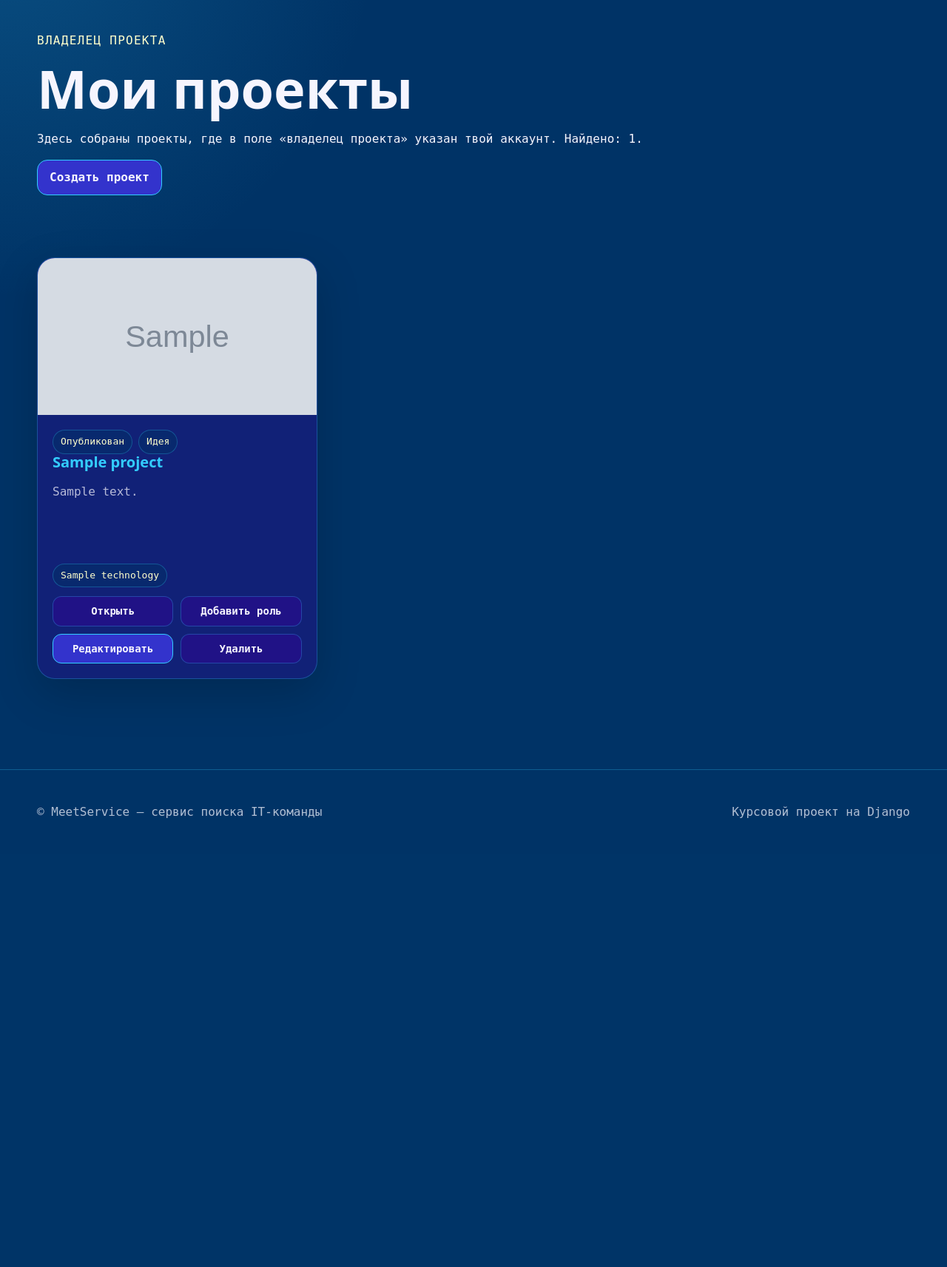
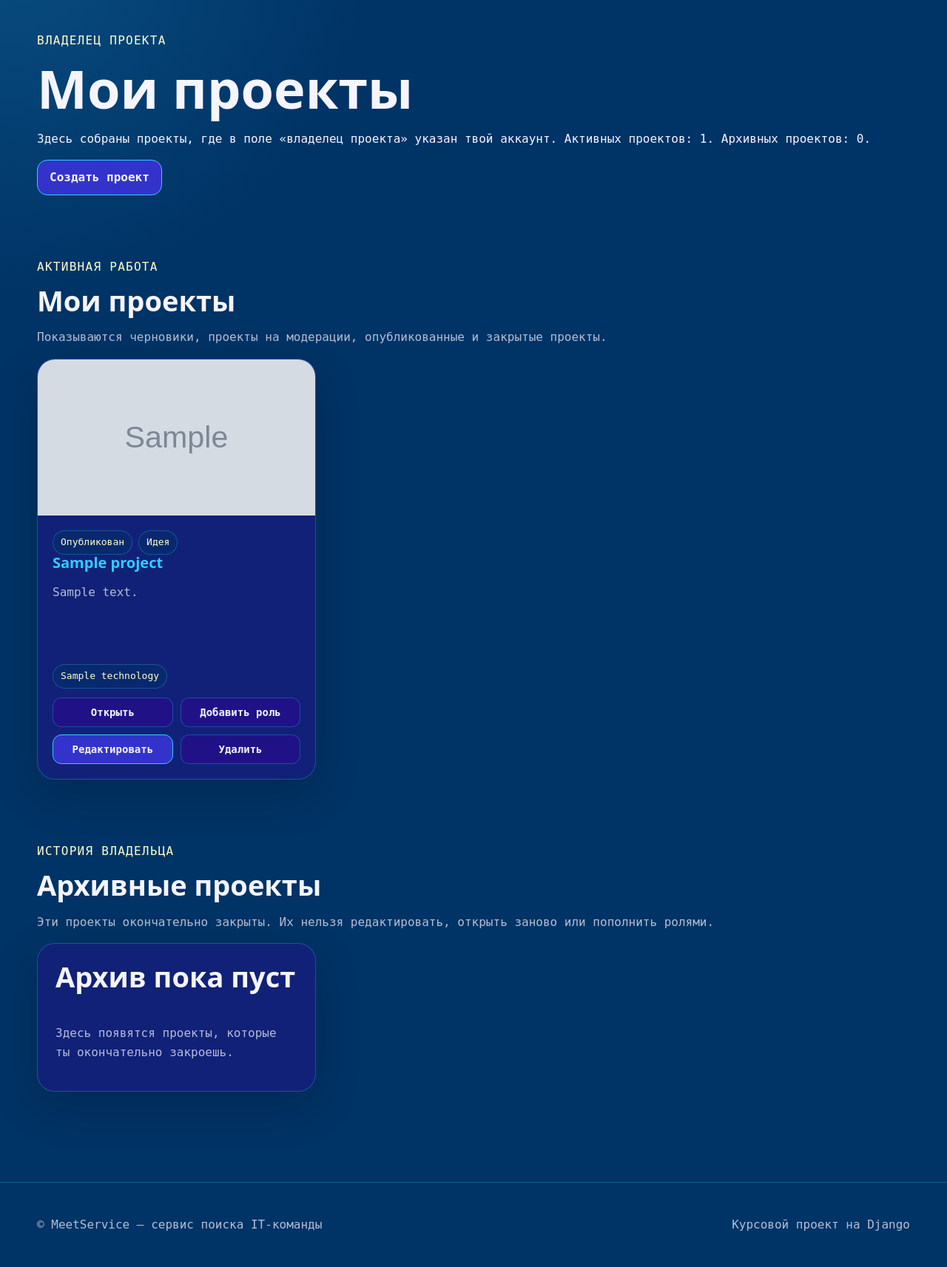
Before and after one commit to catsclaw-dev/new-makers, a Django app: page /projects/my/ in a window 1280 px wide. Shown: the part 107-1820 px from the top of the page at 74% size. Before the commit the page ends 1213 px from the top, so only its background shows below. Run offline with Django 5.2, Linux system fonts and the light colour scheme; a user stored in the database is signed in; tables that the repository leaves empty hold one stand-in row (values such as "Sample post"); grey boxes marked "Sample" are stand-in pictures.

Commit message:
feat: extended my_projects template

```diff
--- a/meetService/apps/projects/views.py
+++ b/meetService/apps/projects/views.py
@@ -260,17 +260,50 @@ def project_detail(request, slug):
 
 @login_required
 def my_projects(request):
-    """Проекты, которыми владеет текущий пользователь."""
-    projects = (
+    """Проекты, которыми владеет текущий пользователь, и архив владельца."""
+    active_projects = (
         Project.objects.select_related("owner")
         .prefetch_related("technologies", "vacancies__role")
         .filter(owner=request.user)
+        .exclude(status=Project.Status.ARCHIVED)
         .order_by("-created_at")
     )
 
+    archived_projects = (
+        Project.objects.select_related("owner")
+        .prefetch_related("technologies", "vacancies__role")
+        .filter(
+            owner=request.user,
+            status=Project.Status.ARCHIVED,
+        )
+        .order_by("-updated_at", "-created_at")
+    )
+
+    active_paginator = Paginator(active_projects, 9)
+    archive_paginator = Paginator(archived_projects, 9)
+
+    active_page_number = request.GET.get("page", 1)
+    archive_page_number = request.GET.get("archive_page", 1)
+
+    try:
+        active_projects_page = active_paginator.page(active_page_number)
+    except PageNotAnInteger:
+        active_projects_page = active_paginator.page(1)
+    except EmptyPage:
+        active_projects_page = active_paginator.page(active_paginator.num_pages)
+
+    try:
+        archived_projects_page = archive_paginator.page(archive_page_number)
+    except PageNotAnInteger:
+        archived_projects_page = archive_paginator.page(1)
+    except EmptyPage:
+        archived_projects_page = archive_paginator.page(archive_paginator.num_pages)
+
     context = {
-        "projects": projects,
-        "projects_count": projects.count(),
+        "projects": active_projects_page,
+        "archived_projects": archived_projects_page,
+        "projects_count": active_projects.count(),
+        "archived_projects_count": archived_projects.count(),
     }
     return render(request, "projects/my_projects.html", context)
 
@@ -358,7 +391,7 @@ def project_update(request, slug):
             "Редактировать проект может только владелец или администратор."
         )
 
-    if not project.status == Project.Status.ARCHIVED:
+    if project.status == Project.Status.ARCHIVED:
         raise Http404("Архивный проект нельзя редактировать.")
 
     if request.method == "POST":
--- a/meetService/static/css/site.css
+++ b/meetService/static/css/site.css
@@ -1073,3 +1073,21 @@ option {
   margin: 0;
   color: var(--muted);
 }
+
+.cards-grid {
+  display: grid;
+  grid-template-columns: repeat(3, minmax(0, 1fr));
+  gap: 24px;
+}
+
+@media (max-width: 900px) {
+  .cards-grid {
+    grid-template-columns: repeat(2, minmax(0, 1fr));
+  }
+}
+
+@media (max-width: 640px) {
+  .cards-grid {
+    grid-template-columns: 1fr;
+  }
+}
--- a/meetService/templates/projects/my_projects.html
+++ b/meetService/templates/projects/my_projects.html
@@ -6,13 +6,21 @@
         <h1>Мои проекты</h1>
         <p>
             Здесь собраны проекты, где в поле «владелец проекта» указан твой аккаунт.
-            Найдено: {{ projects_count }}.
+            Активных проектов: {{ projects_count }}.
+            Архивных проектов: {{ archived_projects_count }}.
         </p>
         <div class="hero-actions">
             <a class="btn btn-primary" href="{% url 'projects:project_create' %}">Создать проект</a>
         </div>
     </section>
     <section class="container section">
+        <div class="section-head">
+            <div>
+                <p class="eyebrow">активная работа</p>
+                <h2>Мои проекты</h2>
+            </div>
+            <p class="empty">Показываются черновики, проекты на модерации, опубликованные и закрытые проекты.</p>
+        </div>
         <div class="cards-grid">
             {% for project in projects %}
                 <article class="project-card">
@@ -46,10 +54,16 @@
                             </div>
                             <div class="project-actions">
                                 <a class="btn btn-secondary" href="{{ project.get_absolute_url }}">Открыть</a>
-                                <a class="btn btn-secondary"
-                                   href="{% url 'projects:project_vacancy_create' project.slug %}">Добавить роль</a>
-                                <a class="btn btn-primary"
-                                   href="{% url 'projects:project_update' project.slug %}">Редактировать</a>
+                                {% if project.status != "closed" and project.status != "archived" %}
+                                    <a class="btn btn-secondary"
+                                       href="{% url 'projects:project_vacancy_create' project.slug %}">
+                                        Добавить роль
+                                    </a>
+                                {% endif %}
+                                {% if project.status != "archived" %}
+                                    <a class="btn btn-primary"
+                                       href="{% url 'projects:project_update' project.slug %}">Редактировать</a>
+                                {% endif %}
                                 <a class="btn btn-secondary"
                                    href="{% url 'projects:project_delete' project.slug %}">Удалить</a>
                             </div>
@@ -58,11 +72,100 @@
                 </article>
             {% empty %}
                 <article class="action-card">
-                    <h2>У тебя пока нет проектов</h2>
+                    <h2>У тебя пока нет активных проектов</h2>
                     <p class="empty">Создай первый проект. Он сохранится как черновик, после чего ты сможешь добавить открытую роль.</p>
                     <a class="btn btn-primary" href="{% url 'projects:project_create' %}">Создать проект</a>
                 </article>
             {% endfor %}
         </div>
+        {% if projects.has_other_pages %}
+            <nav class="pagination" aria-label="Пагинация моих проектов">
+                {% if projects.has_previous %}
+                    <a class="btn btn-secondary"
+                       href="?page={{ projects.previous_page_number }}{% if archived_projects.number %}&archive_page={{ archived_projects.number }}{% endif %}">
+                        Назад
+                    </a>
+                {% endif %}
+                <span class="pagination-current">Страница {{ projects.number }} из {{ projects.paginator.num_pages }}</span>
+                {% if projects.has_next %}
+                    <a class="btn btn-secondary"
+                       href="?page={{ projects.next_page_number }}{% if archived_projects.number %}&archive_page={{ archived_projects.number }}{% endif %}">
+                        Вперёд
+                    </a>
+                {% endif %}
+            </nav>
+        {% endif %}
+    </section>
+    <section class="container section">
+        <div class="section-head">
+            <div>
+                <p class="eyebrow">история владельца</p>
+                <h2>Архивные проекты</h2>
+            </div>
+            <p class="empty">Эти проекты окончательно закрыты. Их нельзя редактировать, открыть заново или пополнить ролями.</p>
+        </div>
+        <div class="cards-grid">
+            {% for project in archived_projects %}
+                <article class="project-card project-card-archived">
+                    {% if project.cover_image %}
+                        <img class="project-cover"
+                             src="{{ project.cover_image.url }}"
+                             alt="{{ project.title }}">
+                    {% else %}
+                        <div class="project-cover project-cover-placeholder">
+                            <span>IT</span>
+                        </div>
+                    {% endif %}
+                    <div class="project-card-body">
+                        <div>
+                            <div class="card-meta">
+                                <span>{{ project.get_status_display }}</span>
+                                <span>{{ project.get_stage_display }}</span>
+                            </div>
+                            <h3>
+                                <a href="{{ project.get_absolute_url }}">{{ project.title }}</a>
+                            </h3>
+                            <p class="project-description">{{ project.short_description }}</p>
+                        </div>
+                        <div class="project-card-bottom">
+                            <div class="tag-row">
+                                {% for technology in project.technologies.all|slice:":4" %}
+                                    <span class="tag">{{ technology.name }}</span>
+                                {% empty %}
+                                    <span class="tag">Стек не указан</span>
+                                {% endfor %}
+                            </div>
+                            <div class="project-actions">
+                                <a class="btn btn-secondary" href="{{ project.get_absolute_url }}">Открыть историю</a>
+                            </div>
+                        </div>
+                    </div>
+                </article>
+            {% empty %}
+                <article class="action-card">
+                    <h2>Архив пока пуст</h2>
+                    <p class="empty">Здесь появятся проекты, которые ты окончательно закроешь.</p>
+                </article>
+            {% endfor %}
+        </div>
+        {% if archived_projects.has_other_pages %}
+            <nav class="pagination" aria-label="Пагинация архивных проектов">
+                {% if archived_projects.has_previous %}
+                    <a class="btn btn-secondary"
+                       href="?page={{ projects.number }}&archive_page={{ archived_projects.previous_page_number }}">
+                        Назад
+                    </a>
+                {% endif %}
+                <span class="pagination-current">
+                    Страница {{ archived_projects.number }} из {{ archived_projects.paginator.num_pages }}
+                </span>
+                {% if archived_projects.has_next %}
+                    <a class="btn btn-secondary"
+                       href="?page={{ projects.number }}&archive_page={{ archived_projects.next_page_number }}">
+                        Вперёд
+                    </a>
+                {% endif %}
+            </nav>
+        {% endif %}
     </section>
 {% endblock %}
```
